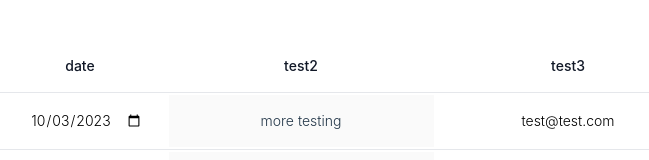
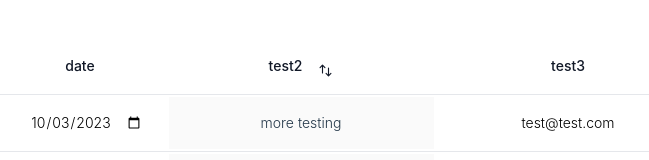
Before and after one commit to StudentOfJS/signal-data-grid, a React (Vite) app: page / in a window 1280 px wide. Shown: the part 225-385 px from the top of the page, without its empty margins (293-942 px from the left). Built offline with nearby package versions, Linux system fonts and the light colour scheme.

Commit message:
4 files modified

```diff
--- a/src/App.tsx
+++ b/src/App.tsx
@@ -33,6 +33,7 @@ function App() {
           },
           {
             field: 'test2',
+            isSortable: true,
           },
           {
             field: 'test3',
--- a/src/SignalTable/Cols.tsx
+++ b/src/SignalTable/Cols.tsx
@@ -1,10 +1,14 @@
+import { useState } from 'react';
 import { columns } from './TableContext';
 
 export function Cols() {
   return (
     <thead className="bg-white border-b">
       <tr>
-        {columns.value.map(({ field }) => (
+        {columns.value.map(({ field, isSortable }) =>
+          isSortable ? (
+            <SortableCol name={field} />
+          ) : (
             <th
               className="text-sm font-medium text-gray-900 px-6 py-4 text-center"
               scope="col"
@@ -12,8 +16,81 @@ export function Cols() {
             >
               {field}
             </th>
-        ))}
+          )
+        )}
       </tr>
     </thead>
   );
 }
+
+function SortableCol({ name }: { name: string }) {
+  const [sort, setSort] = useState<'asc' | 'dsc' | 'none'>('none');
+  return (
+    <th
+      className="flex items-center justify-center text-sm font-medium text-gray-900 px-6 py-4 text-center"
+      scope="col"
+    >
+      <div>{name}</div>
+      <div className="pt-2 pl-4">
+        {sort === 'asc' && <AscSortIcon />}
+        {sort === 'dsc' && <DescSortIcon />}
+        {sort === 'none' && <UnsortedIcon />}
+      </div>
+    </th>
+  );
+}
+
+function UnsortedIcon() {
+  return (
+    <svg
+      xmlns="http://www.w3.org/2000/svg"
+      viewBox="0 0 20 20"
+      fill="currentColor"
+      className="w-5 h-5"
+      style={{ width: 15, height: 15 }}
+    >
+      <path
+        fillRule="evenodd"
+        d="M2.24 6.8a.75.75 0 001.06-.04l1.95-2.1v8.59a.75.75 0 001.5 0V4.66l1.95 2.1a.75.75 0 101.1-1.02l-3.25-3.5a.75.75 0 00-1.1 0L2.2 5.74a.75.75 0 00.04 1.06zm8 6.4a.75.75 0 00-.04 1.06l3.25 3.5a.75.75 0 001.1 0l3.25-3.5a.75.75 0 10-1.1-1.02l-1.95 2.1V6.75a.75.75 0 00-1.5 0v8.59l-1.95-2.1a.75.75 0 00-1.06-.04z"
+        clipRule="evenodd"
+      />
+    </svg>
+  );
+}
+
+function DescSortIcon() {
+  return (
+    <svg
+      xmlns="http://www.w3.org/2000/svg"
+      fill="none"
+      viewBox="0 0 24 24"
+      strokeWidth={1.5}
+      stroke="currentColor"
+      style={{ width: 14, height: 14 }}
+    >
+      <path
+        strokeLinecap="round"
+        strokeLinejoin="round"
+        d="M12 4.5v15m0 0l6.75-6.75M12 19.5l-6.75-6.75"
+      />
+    </svg>
+  );
+}
+function AscSortIcon() {
+  return (
+    <svg
+      xmlns="http://www.w3.org/2000/svg"
+      fill="none"
+      viewBox="0 0 24 24"
+      strokeWidth={1.5}
+      stroke="currentColor"
+      style={{ width: 14, height: 14 }}
+    >
+      <path
+        strokeLinecap="round"
+        strokeLinejoin="round"
+        d="M12 19.5v-15m0 0l-6.75 6.75M12 4.5l6.75 6.75"
+      />
+    </svg>
+  );
+}
--- a/src/SignalTable/Table.tsx
+++ b/src/SignalTable/Table.tsx
@@ -1,27 +1,10 @@
-import { useEffect, useState } from 'react';
+import { useCallback, useEffect, useState } from 'react';
 import { SubmitWrapper } from '../SignalTable/SubmitWrapper';
-import { columns, rows, fk } from '../SignalTable/TableContext';
+import { columns, rows, fk, type TableType } from '../SignalTable/TableContext';
 import { Cols } from './Cols';
 import { Rows } from './Rows';
 
-interface TableInterface {
-  rowData: Array<Record<string, string | number | boolean | null>>;
-  foreignKey: string;
-  columnDefs: Array<{
-    field: string;
-    cellType?: 'text' | 'number' | 'date' | 'boolean' | 'email';
-    isEditable?: boolean;
-    validation?: {
-      // zod schema???
-    };
-  }>;
-  renderButton?: () => JSX.Element;
-  handleSubmit?: (
-    data: Array<Record<string, string | number | boolean | null | undefined>>
-  ) => void;
-}
-
-export const Table: React.FC<TableInterface> = ({
+export const Table: React.FC<TableType> = ({
   foreignKey,
   rowData,
   columnDefs,
@@ -29,11 +12,15 @@ export const Table: React.FC<TableInterface> = ({
   renderButton,
 }) => {
   const [_, setReady] = useState<boolean>(false);
-  useEffect(() => {
+  // use later to provide table reset function
+  const init = useCallback(() => {
     columns.value = columnDefs;
     rows.value = rowData;
     fk.value = foreignKey;
     setReady(true);
+  }, [columnDefs]);
+  useEffect(() => {
+    init();
   }, [columnDefs]);
   return (
     <SubmitWrapper handleSubmit={handleSubmit}>
--- a/src/SignalTable/TableContext.ts
+++ b/src/SignalTable/TableContext.ts
@@ -1,16 +1,25 @@
 import { signal } from '@preact/signals-react';
 
+export type ColumnDefsType = Array<{
+  field: string;
+  cellType?: 'text' | 'number' | 'date' | 'boolean' | 'email';
+  isEditable?: boolean;
+  isSortable?: boolean;
+  validation?: any; //field schema tbd
+}>;
+
+export interface TableType {
+  rowData: Array<Record<string, string | number | boolean | null>>;
+  foreignKey: string;
+  columnDefs: ColumnDefsType;
+  renderButton?: () => JSX.Element;
+  handleSubmit?: (
+    data: Array<Record<string, string | number | boolean | null | undefined>>
+  ) => void;
+}
+
+export const columns = signal<ColumnDefsType>([]);
 export const cellChangeMap = signal(new Map());
-export const columns = signal<
-  Array<{
-    field: string;
-    cellType?: 'text' | 'number' | 'date' | 'boolean' | 'email';
-    isEditable?: boolean;
-    validation?: {
-      // zod schema???
-    };
-  }>
->([]);
 export const rows = signal<
   Array<Record<string, string | number | boolean | null>>
 >([]);
```
Lines whose indentation alone changed are shown as unchanged.
